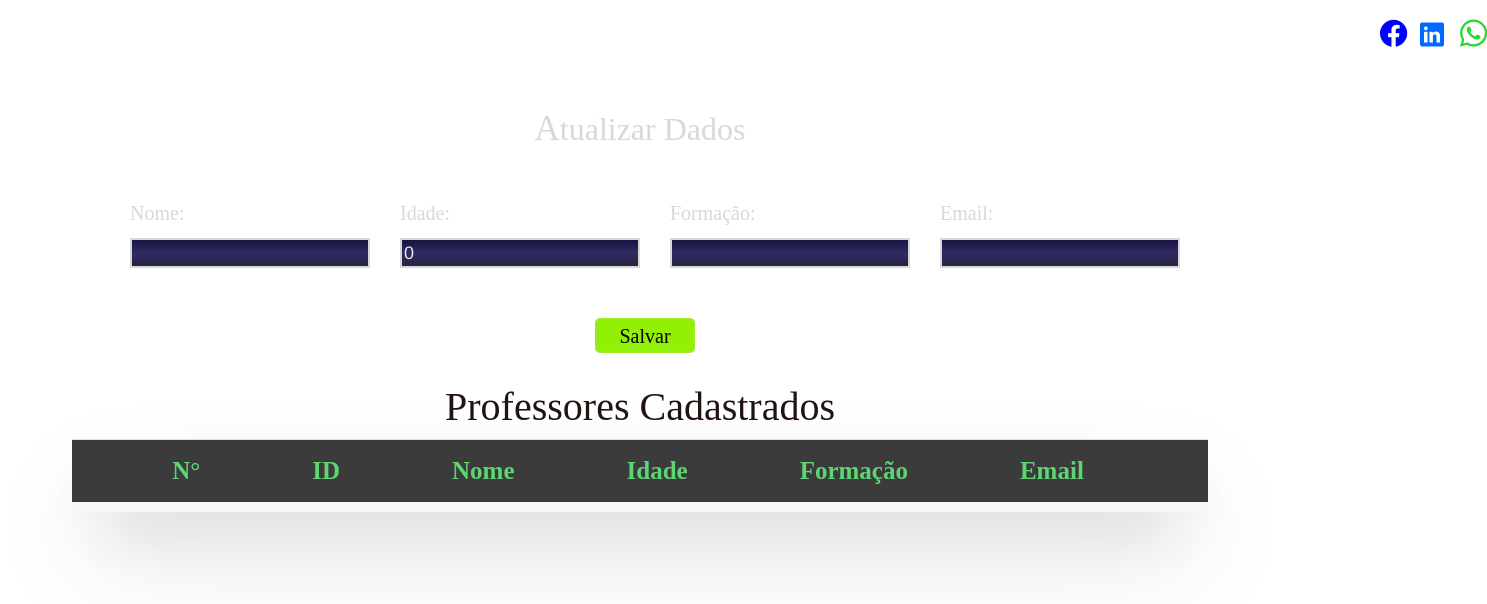
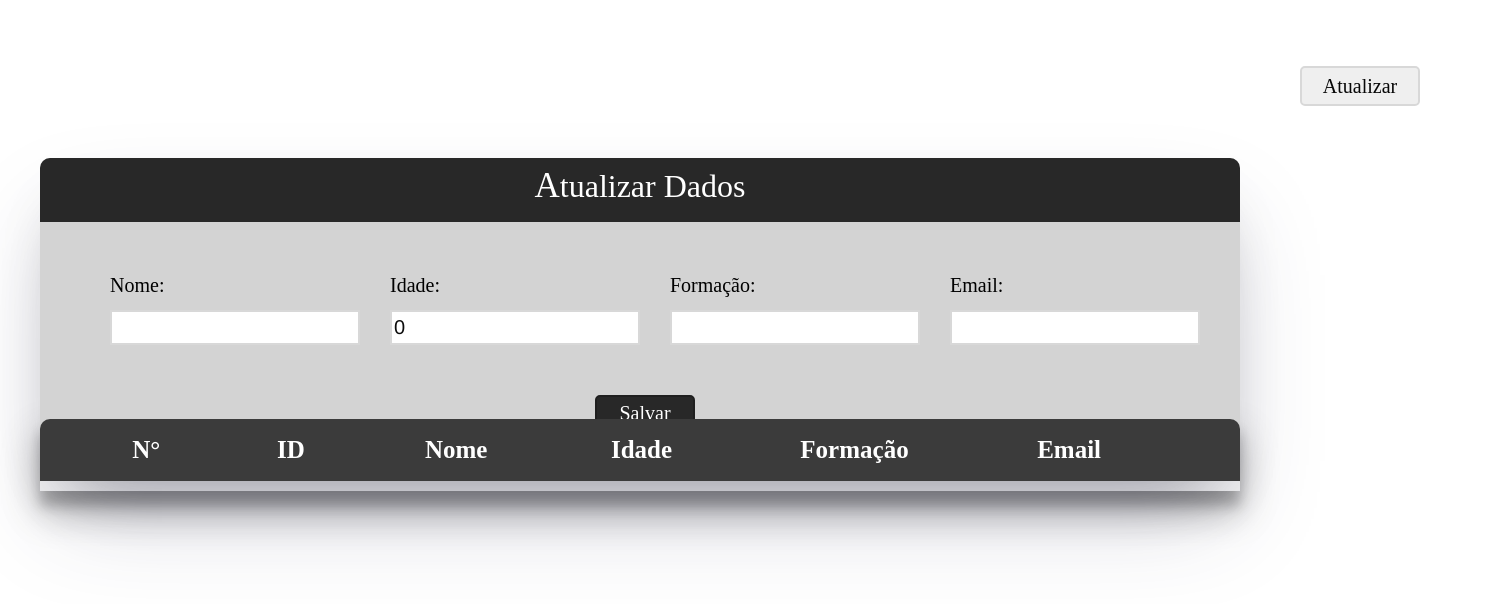
Before and after one commit to sergiocruz120/Front-meu-cadastro, a Vue app: page /pai in a window 1280 px wide. Shown: the top 604 px of the page, 1487 px wide, since content can reach past the window. Built offline with nearby package versions, Linux system fonts and the light colour scheme.

Commit message:
Coloquei estilo no formulário de cadastro e de atualização

```diff
--- a/src/App.vue
+++ b/src/App.vue
@@ -1,8 +1,8 @@
 <template>
   <div id="app">
-    <span class="pi pi-whatsapp"></span>
+    <!-- <span class="pi pi-whatsapp"></span>
     <span class="pi pi-facebook"></span>
-    <span class="pi pi-linkedin"></span>
+    <span class="pi pi-linkedin"></span> -->
     <nav>
         <router-view />
     </nav>
@@ -10,7 +10,7 @@
   </div>
 </template>
 
-<style>
+<style scoped>
 .pi-whatsapp {
   position: absolute;
   color: rgb(40, 216, 46);
--- a/src/views/exibirprofessor/ExibirProfessor.vue
+++ b/src/views/exibirprofessor/ExibirProfessor.vue
@@ -1,6 +1,6 @@
 <template>
   <div class="">
-    <h1 class="title">Professores Cadastrados</h1>
+    <!-- <h1 class="title">Professores Cadastrados</h1>  -->
     <table class="table">
       <tr class="tr1">
         <th class="titulo">N°</th>
@@ -25,7 +25,7 @@
         <!-- <ta class="atualizar"><i class="pi pi-pencil" title="Atualizar"><router-link to="/atualizar"></router-link></i></ta> -->
       </tr>
     </table>
-    <!-- <button class="but" @click="buscar">Atualizar</button>   -->
+    <button class="but" @click="buscar">Atualizar</button>
   </div>
 </template>
 
@@ -61,22 +61,26 @@ export default {
 <style scoped>
 
 .table {
-  margin-top: 50px;
   margin-right: 120px;
   background-color: rgb(218, 218, 218);
-  box-shadow: rgba(50, 50, 93, 0.25) 0px 50px 100px -20px, rgba(0, 0, 0, 0.3) 0px 30px 60px -30px;
-  /* box-shadow: rgba(0, 0, 0, 0.2) 0px 60px 40px -7px; */
-  /* border-radius: 20px; */
-  margin: 0;
-
+  box-shadow: rgba(0, 0, 0, 0.3) 0px 19px 38px, rgba(0, 0, 0, 0.22) 0px 15px 12px;
 }
 .titulo {
+  background-color: rgb(59, 59, 59);
   position: relative;
-  color: rgb(92, 213, 114);
+  color: rgb(255, 255, 255);
   height: 7vh;
-  padding-left: 100px;
+  padding-left: 80px;
   font-size: 25px;
   border-bottom: 10px solid rgb(247, 247, 247);
+}
+
+.titulo:nth-of-type(1) {
+  border-top-left-radius: 10px;
+}
+
+.titulo:nth-of-type(7) {
+  border-top-right-radius: 10px;
 }
 
 .dados {
@@ -84,23 +88,29 @@ export default {
   color: rgb(0, 0, 0);
   font-family: serif;
   font-size: 20px;
-  padding-left: 100px;
+  padding-left: 80px;
   border-top: solid 5px rgb(255, 255, 255);
 }
+
+.tr2:nth-child(odd) {
+  background-color: #c6c6c6;
+}
+
 .title {
   color: rgb(35, 18, 18);
   font-family: serif;
   padding-top: 20px;
+  border-top-left-radius: 10px;
 }
 
 .tr1 {
-  color: rgb(13, 19, 13);
   background-color: rgb(59, 59, 59);
   font-family: serif;
   padding-top: 15px;
   font-size: 20px;
   margin-left: 15px;
-  border-radius: 20px;
+  border-top-left-radius: 10px;
+  border-top-right-radius: 10px;
 }
 
 .tr2 {
@@ -108,14 +118,16 @@ export default {
   font-family: serif;
   padding-top: 20px;
   font-size: 20px;
+  transition: 0.3s ease-in-out;
+}
+
+.tr2:hover {
+  background-color: rgb(162, 162, 162);
 }
 
 .but {
   position: absolute;
-  color: white;
-  left: 50px;
-  top: 50px;
-  background: linear-gradient(#181341, #302b63, #24243e);
+  color: rgb(7, 7, 7);
   width: 120px;
   height: 40px;
   font-size: 20px;
@@ -123,10 +135,13 @@ export default {
   cursor: pointer;
   border: solid 2px rgb(216, 216, 216);
   border-radius: 5px;
+  bottom: 694px;
+  left: 1300px;
 }
 
 .but:hover {
-  background: rgb(14, 15, 74);
+  background: rgb(164, 164, 164);
+  box-shadow: 10px 10px 30px rgba(0, 0, 0, 0.5);
 }
 
 /* .excluir > i {
--- a/src/views/professor/AtualizarProfessor.vue
+++ b/src/views/professor/AtualizarProfessor.vue
@@ -10,12 +10,17 @@
     <label class="lab4" for="Email">Email:</label>
     <input class="int" type="text" v-model="dados.email" ><br>
     <button  @click="atualizar" class="but">Salvar</button>
+    <div>
+      {{ id }}
+    </div>
   </div>
 </template>
 
 <script>
 
 export default {
+
+  props: ['id'],
   data: () => {
     return {
       dados:{
@@ -82,7 +87,7 @@ export default {
 .lab1, .lab2, .lab3, .lab4 {
   position: absolute;
   margin-left: 30px;
-  color: rgb(216, 216, 216);
+  color: rgb(0, 0, 0);
   font-size: 20px;
   font-family: serif;
 }
@@ -92,48 +97,53 @@ h2::first-letter {
 }
 
 .title {
-  color: rgb(216, 216, 216);
+  position: relative;
+  align-items: center;
+  color: rgb(255, 255, 255);
   font-family: serif;
-  padding-top: 20px;
+  background-color: rgb(40, 40, 40);
+  height: 8vh;
+  padding-top: 7px;
+  border-top-left-radius:  10px;
+  border-top-right-radius:  10px;
 }
 
 .but {
-  background-color: rgb(146, 239, 6);
+  background-color: rgb(40, 40, 40);
   width: 100px;
   height: 35px;
   font-size: 20px;
   font-family: serif;
   cursor: pointer;
   margin-top: 50px;
-  border: solid 2px rgb(157, 231, 46);
+  border: solid 2px rgb(31, 31, 31);
   margin-left: 10px;
   border-radius: 5px;
+  color: rgb(255, 255, 255);
 }
 
 .but:hover {
-  background-color: rgb(157, 231, 46);
+  background-color: rgb(72, 72, 72);
 }
 
 .int {
-  font-size: 18px;
+  font-size: 20px;
   border: solid 2px rgb(216, 216, 216);
-  color: rgb(231, 231, 231);
-  height: 30px;
+  color: rgb(12, 12, 12);
+  height: 35px;
   max-width: 250px;
   margin-top: 80px;
   margin-left: 30px;
-  background: linear-gradient(#181341, #302b63, #24243e);
-  border-radius: 5px red;
 }
 
-/* .formulario {
-  color: rgb(216, 216, 216);
-  max-width: 400px;
-  height: 520px;
-  margin-top: 80px;
-  box-shadow: 0 3px 10px rgba(0, 0, 0, 0.7);
-  background: linear-gradient(#1c174e, #302b63, #363691);
-  border-radius: 5px;
+.formulario {
+ position: relative;
+  background-color: rgb(211, 211, 211);
+  width: 1200px;
+  height: 40vh;
+  border-radius: 10px;
+  top: 70px;
+  box-shadow: rgba(50, 50, 93, 0.25) 0px 50px 100px -20px, rgba(0, 0, 0, 0.3) 0px 30px 60px -30px;
 
-} */
+}
 </style>
--- a/src/views/professor/CadastroProfessor.vue
+++ b/src/views/professor/CadastroProfessor.vue
@@ -41,7 +41,7 @@ export default {
       this.formacao = '',
       this.email = ''
 
-      this.chamar()
+      // this.chamar()
 
         }
     },
@@ -50,7 +50,7 @@ export default {
     }
   }
 }
-</script>
+</script >
 
 <style scoped>
 .lab1, .lab2, .lab3, .lab4 {
@@ -61,7 +61,7 @@ export default {
 .lab1, .lab2, .lab3, .lab4 {
   position: absolute;
   margin-left: 30px;
-  color: rgb(216, 216, 216);
+  color: rgb(0, 0, 0);
   font-size: 20px;
   font-family: serif;
 }
@@ -71,48 +71,54 @@ h2::first-letter {
 }
 
 .title {
-  color: rgb(216, 216, 216);
+  color: rgb(244, 244, 244);
   font-family: serif;
-  padding-top: 20px;
+  background-color: rgb(39, 39, 39);
+  border-top-left-radius:  10px;
+  border-top-right-radius:  10px;
+  display: flex;
+  justify-content: center;
+  align-items: center;
+  height: 60px;
 }
 
 .but {
-  background-color: greenyellow;
-  width: 250px;
-  height: 40px;
+  background-color: rgb(58, 58, 58);
+  color: white;
+  width: 150px;
+  height: 35px;
   font-size: 20px;
   font-family: serif;
   cursor: pointer;
   margin-top: 40px;
-  border: solid 2px rgb(157, 231, 46);
+  border: solid 2px rgb(45, 45, 45);
   margin-left: 10px;
   border-radius: 5px;
 }
 
 .but:hover {
-  background-color: rgb(157, 231, 46);
+  background-color: rgb(112, 112, 112);
 }
 
 .int {
   font-size: 20px;
   border: solid 2px rgb(216, 216, 216);
-  color: rgb(231, 231, 231);
-  height: 40px;
+  color: rgb(12, 12, 12);
+  height: 35px;
   max-width: 250px;
   margin-top: 80px;
   margin-left: 30px;
-  background: linear-gradient(#181341, #302b63, #24243e);
-  border-radius: 5px red;
 }
 
-/* .formulario {
-  color: rgb(216, 216, 216);
-  max-width: 400px;
-  height: 520px;
-  margin-top: 80px;
-  box-shadow: 0 3px 10px rgba(0, 0, 0, 0.7);
-  background: linear-gradient(#1c174e, #302b63, #363691);
-  border-radius: 5px;
+.formulario {
+  position: relative;
+  background-color: rgb(211, 211, 211);
+  width: 1200px;
+  height: 40vh;
+  border-radius: 10px;
+  top: 70px;
+  box-shadow: rgba(50, 50, 93, 0.25) 0px 50px 100px -20px, rgba(0, 0, 0, 0.3) 0px 30px 60px -30px;
 
-} */
+
+}
 </style>
```
